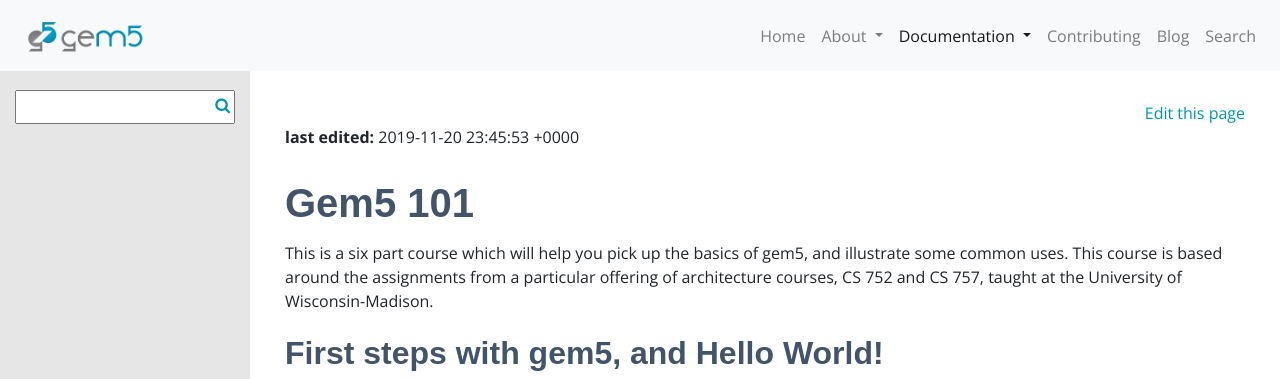
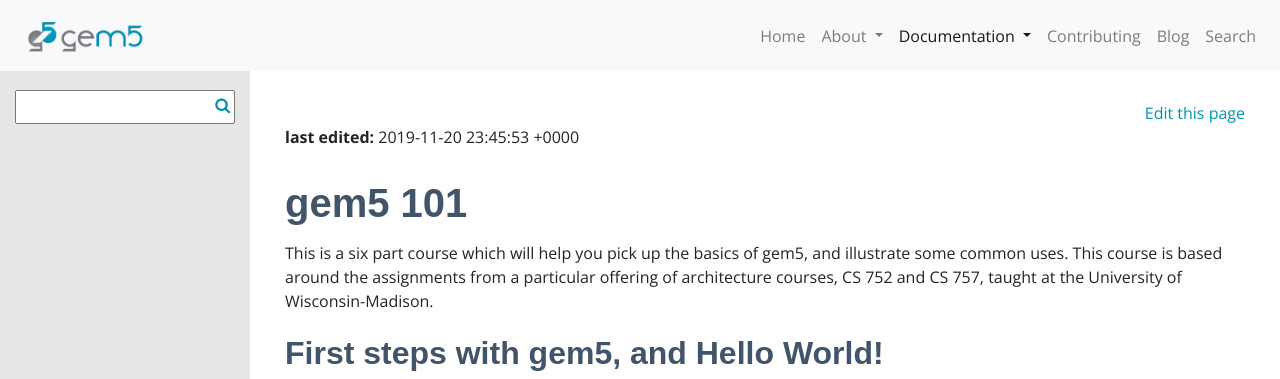
Before and after one commit to gem5/website, a Jekyll site: the page built from _pages/documentation/gem5-101/gem5_101.md, in a window 1280 px wide and 900 px high. Shown: the top 379 px of the window. Built offline with Jekyll 4.4.1, drawn with Linux system fonts in a browser that asks for light colours; nearby versions of some CDN libraries; some web fonts are replaced.

Commit message:
gem5 capitalization

```diff
--- a/_pages/documentation/gem5-101/gem5_101.md
+++ b/_pages/documentation/gem5-101/gem5_101.md
@@ -5,7 +5,7 @@
 authors: Swapnil Haria
 ---
 
-# Gem5 101
+# gem5 101
 
 This is a six part course which will help you pick up the basics of gem5, and
 illustrate some common uses. This course is based around the assignments from a
```
